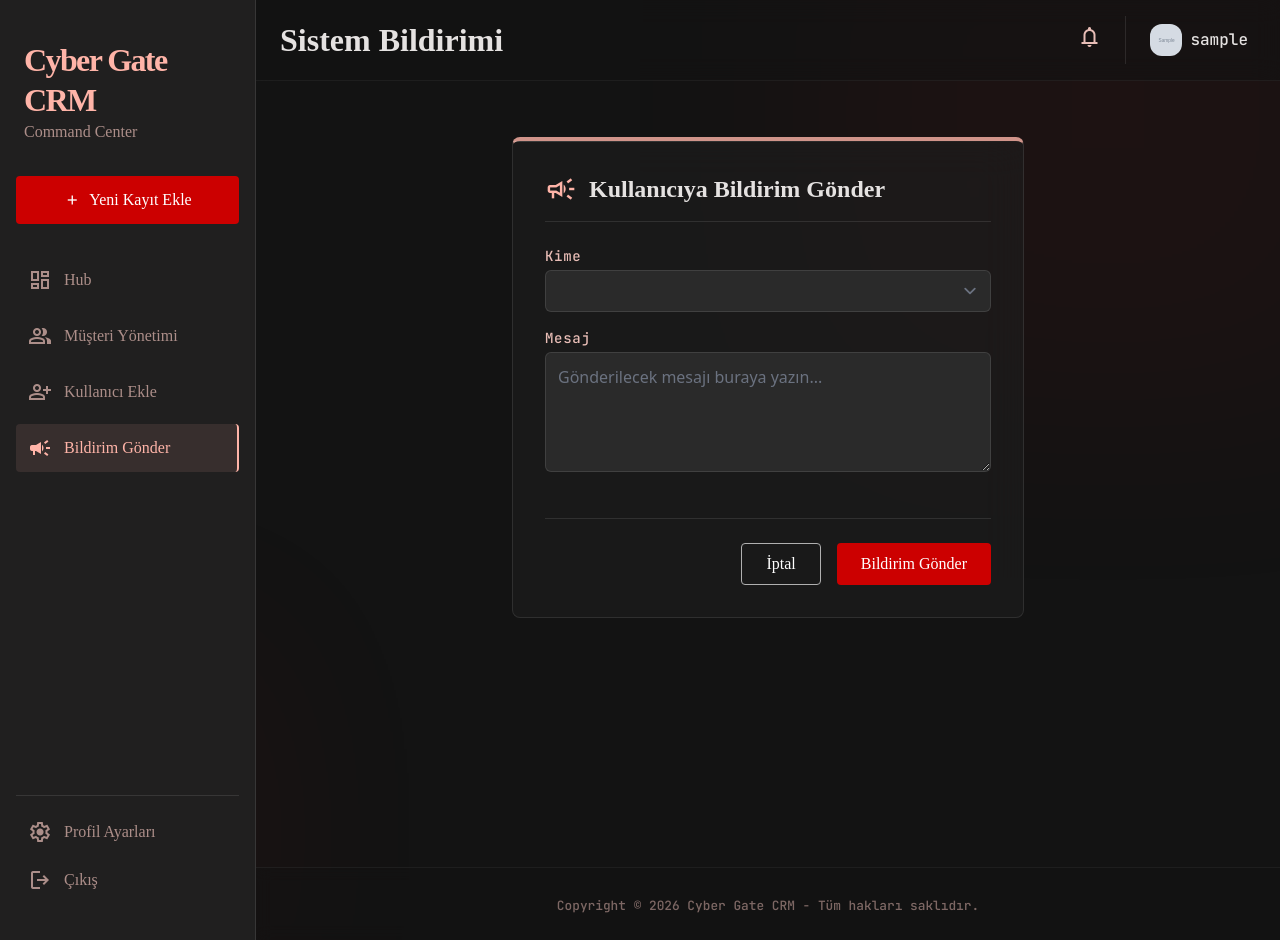
After one commit to OguzKagan06/Musteri-Takip-ve-Atama-Uygulamasi-, a Flask app: page /admin/send-notification in a window 1280 px wide. The commit adds this page. Run offline with Flask 3, Linux system fonts and the light colour scheme; a user stored in the database is signed in; tables that the repository leaves empty hold one stand-in row (values such as "Sample post"); grey boxes marked "Sample" are stand-in pictures; lists and menus that the app fills with data are empty; some libraries are stand-ins or nearby versions.

Commit message:
Yöneticilerin panel üzerinden bildirim gönderebileci sistem entegre edildi

```diff
--- /dev/null
+++ b/app/main/forms.py
@@ -0,0 +1,8 @@
+from flask_wtf import FlaskForm
+from wtforms import SelectField, TextAreaField, SubmitField
+from wtforms.validators import DataRequired
+
+class SendNotificationForm(FlaskForm):
+    user_id = SelectField('Kime', coerce=int, validators=[DataRequired()])
+    message = TextAreaField('Mesaj', validators=[DataRequired()])
+    submit = SubmitField('Bildirim Gönder')
--- a/app/main/routes.py
+++ b/app/main/routes.py
@@ -1,8 +1,9 @@
-from flask import render_template, redirect, url_for, request
+from flask import render_template, redirect, url_for, request, flash
 from flask_login import current_user, login_required
 from app.main import bp
 from app import db
-from app.models import Notification
+from app.models import Notification, User
+from app.main.forms import SendNotificationForm
 
 @bp.app_context_processor
 def inject_notifications():
@@ -21,6 +22,27 @@ def read_notification(id):
         db.session.commit()
     return redirect(request.referrer or url_for('main.index'))
 
+@bp.route('/admin/send-notification', methods=['GET', 'POST'])
+@login_required
+def send_notification():
+    if current_user.role != 'admin':
+        flash('Bu sayfaya erişim yetkiniz yok.', 'danger')
+        return redirect(url_for('main.index'))
+
+    form = SendNotificationForm()
+    users = db.session.scalars(db.select(User).where(User.id != current_user.id)).all()
+    form.user_id.choices = [(user.id, f"{user.username} ({user.role})") for user in users]
+
+    if form.validate_on_submit():
+        notification = Notification(user_id=form.user_id.data, message=form.message.data)
+        db.session.add(notification)
+        db.session.commit()
+        flash('Bildirim başarıyla gönderildi.', 'success')
+        return redirect(url_for('main.send_notification'))
+
+    return render_template('main/send_notification.html', form=form)
+
+
 @bp.route('/')
 def index():
     if not current_user.is_authenticated:
--- a/app/templates/base.html
+++ b/app/templates/base.html
@@ -190,6 +190,12 @@
                 <span class="font-body-md text-body-md">Kullanıcı Ekle</span>
             </a>
         </li>
+        <li>
+            <a class="flex items-center gap-3 px-3 py-3 rounded-lg {% if request.endpoint == 'main.send_notification' %}text-primary font-bold border-r-2 border-primary bg-primary/10{% else %}text-on-surface-variant font-medium opacity-70 hover:bg-primary/10 hover:text-primary hover:opacity-100{% endif %} transition-all duration-200" href="{{ url_for('main.send_notification') }}">
+                <span class="material-symbols-outlined" style="font-variation-settings: 'FILL' {% if request.endpoint == 'main.send_notification' %}1{% else %}0{% endif %};">campaign</span>
+                <span class="font-body-md text-body-md">Bildirim Gönder</span>
+            </a>
+        </li>
         {% endif %}
     {% else %}
         <li>
--- /dev/null
+++ b/app/templates/main/send_notification.html
@@ -0,0 +1,41 @@
+{% extends "base.html" %}
+
+{% block title %}Bildirim Gönder{% endblock %}
+{% block header_title %}Sistem Bildirimi{% endblock %}
+
+{% block content %}
+<div class="flex justify-center mt-8 mb-8">
+    <div class="glass-card rounded-xl p-8 w-full max-w-lg border-t-4 border-t-primary/80">
+        <div class="flex items-center gap-3 mb-6 border-b border-white/10 pb-4">
+            <span class="material-symbols-outlined text-[32px] text-primary">campaign</span>
+            <h3 class="font-headline-lg-mobile text-headline-lg-mobile text-on-surface">Kullanıcıya Bildirim Gönder</h3>
+        </div>
+
+        <form method="POST" action="{{ url_for('main.send_notification') }}" novalidate class="flex flex-col gap-6">
+            {{ form.hidden_tag() }}
+
+            <div class="flex flex-col gap-4">
+                <div>
+                    {{ form.user_id.label(class="block font-label-md text-label-md text-on-surface-variant mb-1") }}
+                    {{ form.user_id(class="w-full bg-surface-container-high border border-white/10 rounded-md p-2 text-white focus:border-primary focus:ring-1 focus:ring-primary focus:outline-none transition-colors [&>option]:bg-surface-container-high") }}
+                    {% for error in form.user_id.errors %}
+                        <span class="text-error text-sm mt-1 block">{{ error }}</span>
+                    {% endfor %}
+                </div>
+                <div>
+                    {{ form.message.label(class="block font-label-md text-label-md text-on-surface-variant mb-1") }}
+                    {{ form.message(class="w-full bg-surface-container-high border border-white/10 rounded-md p-3 text-white focus:border-primary focus:ring-1 focus:ring-primary focus:outline-none transition-colors min-h-[120px]", placeholder="Gönderilecek mesajı buraya yazın...") }}
+                    {% for error in form.message.errors %}
+                        <span class="text-error text-sm mt-1 block">{{ error }}</span>
+                    {% endfor %}
+                </div>
+            </div>
+
+            <div class="mt-4 pt-6 border-t border-white/10 flex justify-end gap-4">
+                <a href="{{ url_for('main.index') }}" class="ruby-btn-secondary px-6 py-2 rounded-lg font-body-md text-body-md font-medium transition-colors">İptal</a>
+                {{ form.submit(class="ruby-btn px-6 py-2 rounded-lg font-body-md text-body-md font-medium cursor-pointer transition-colors") }}
+            </div>
+        </form>
+    </div>
+</div>
+{% endblock %}
```
Also changed, not shown: docs/ai-gunlugu.md (+16 -0 lines), 2 other files.
